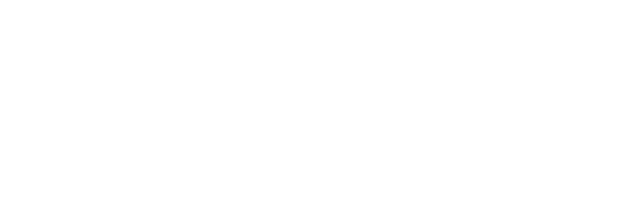
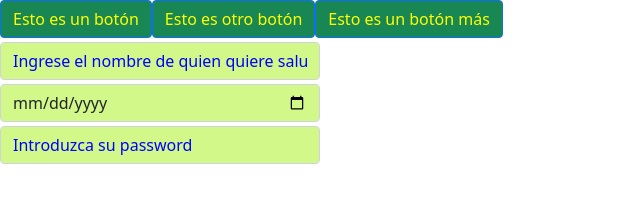
Before and after one commit to regulon/Comision-23301-Clase-04, a plain HTML site: page index.html in a window 1280 px wide. Shown: the whole page, without its empty margins (0-640 px from the left). Drawn offline with nearby package versions, Linux system fonts and the light colour scheme.

Commit message:
Se completó la clase 04

```diff
--- a/css/style.css
+++ b/css/style.css
@@ -0,0 +1,21 @@
+#bot1{
+    color: yellow;
+    font-weight: 400;
+}
+#inp1{
+    position: relative;
+    top: 4px;
+}
+input[value=""]{
+    background-color: rgb(209, 248, 136);
+}
+input[value=""]:hover{
+    background-color: rgb(245, 168, 141);
+    color: aqua;
+}
+.ph-left::placeholder{
+    color: blue;
+}
+.ph-left::placeholder:hover{
+    color:blue;
+}
--- a/index.html
+++ b/index.html
@@ -4,6 +4,8 @@
     <meta charset="UTF-8">
     <meta http-equiv="X-UA-Compatible" content="IE=edge">
     <meta name="viewport" content="width=device-width, initial-scale=1.0">
+    <link href="https://cdn.jsdelivr.net/npm/bootstrap@5.0.2/dist/css/bootstrap.min.css" rel="stylesheet" integrity="sha384-EVSTQN3/azprG1Anm3QDgpJLIm9Nao0Yz1ztcQTwFspd3yD65VohhpuuCOmLASjC" crossorigin="anonymous">
+    <link rel="stylesheet" href="css/style.css">
     <title>Clase 04</title>
 </head>
 <body>
--- a/js/app.js
+++ b/js/app.js
@@ -35,17 +35,59 @@ const myMouse = new Mouse("Perez", 4);
 class Button {
     constructor(parentID, text) {
         this.parentID = parentID;
-        // completar this.text
+        this.text = text;
     }
 
     render(){
         let myApp = document.getElementById(this.parentID);
 
-        myApp.innerHTML = "<button>PLACEHOLDER</button>"; // Vamos a escribir el html para que se dibuje un botón con el texto de this.text
+        const myButtonHTML = `${myApp.innerHTML}<botton class="btn btn-success btn btn-outline-primary" id="bot1">${this.text}</botton>`; // Vamos a escribir el html para que se dibuje un botón con el texto de this.text
+
+        myApp.innerHTML = myButtonHTML;
+
     }
 }
+
+let boton1 = new Button("app", "Esto es un botón");
+boton1.render();
+
+let boton2 = new Button("app", "Esto es otro botón");
+boton2.render();
+
+let boton3 = new Button("app", "Esto es un botón más");
+boton3.render();
+
+
 
 // Construir el objeto botón
 // y llamar al método render de este objeto.
 // ejemplo, let myButton = new ...
 //myButton.metodoQueSea(), en este caso el método render
+
+class Input{
+    constructor(parentID, type, clase, clase1, placeholder){
+        this.parentID = parentID;
+        this.type = type;
+        this.clase = clase;
+        this.clase1 = clase1;
+        this.placeholder = placeholder;
+    }
+
+    render(){
+        let myApp = document.getElementById(this.parentID);
+
+        const myButtonHTML = `${myApp.innerHTML}<div class="${this.clase1}"><input class="${this.clase} ph-left" placeholder="${this.placeholder}" id="inp1" type="${this.type}" value=""></div>`; // Vamos a escribir el html para que se dibuje un botón con el texto de this.text
+
+        myApp.innerHTML = myButtonHTML;
+    }
+}
+
+let input1 = new Input("app", "text", "form-control", "col-3", "Ingrese el nombre de quien quiere saludar");
+input1.render();
+let input2 = new Input("app", "date", "form-control mt-1", "col-3", "");
+input2.render();
+let input3 = new Input("app", "password", "form-control mt-1", "col-3", "Introduzca su password");
+input3.render();
+
+// Renderizar elementos mediante un array
+let superArrayOfStrings = ["Esto es un botón", "Esto es otro botón", "Esto es un botón más"];
```
Also changed, not shown: 2 other files.
